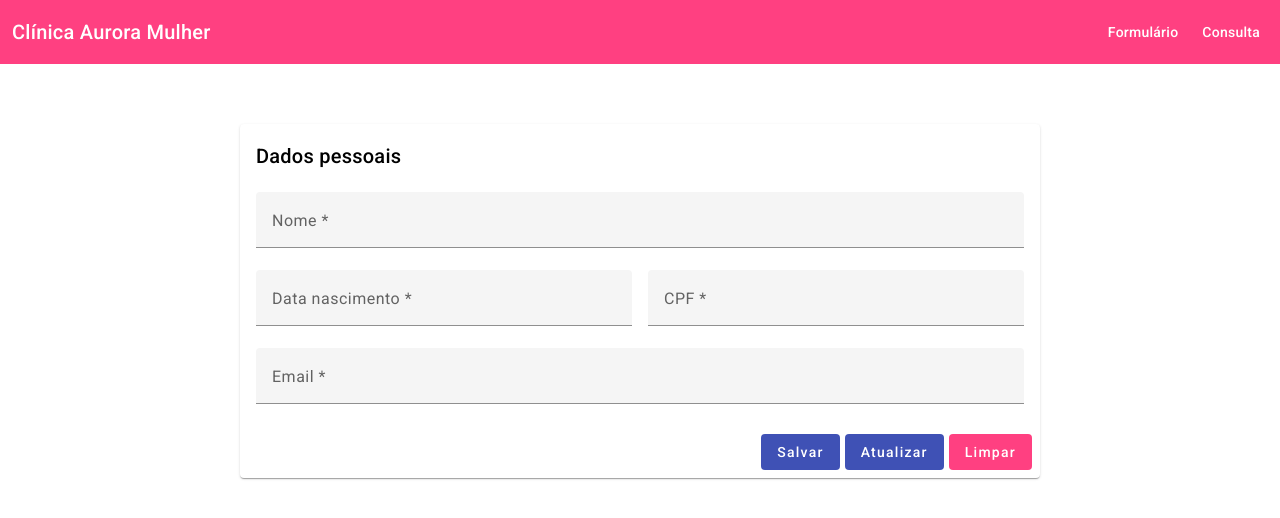
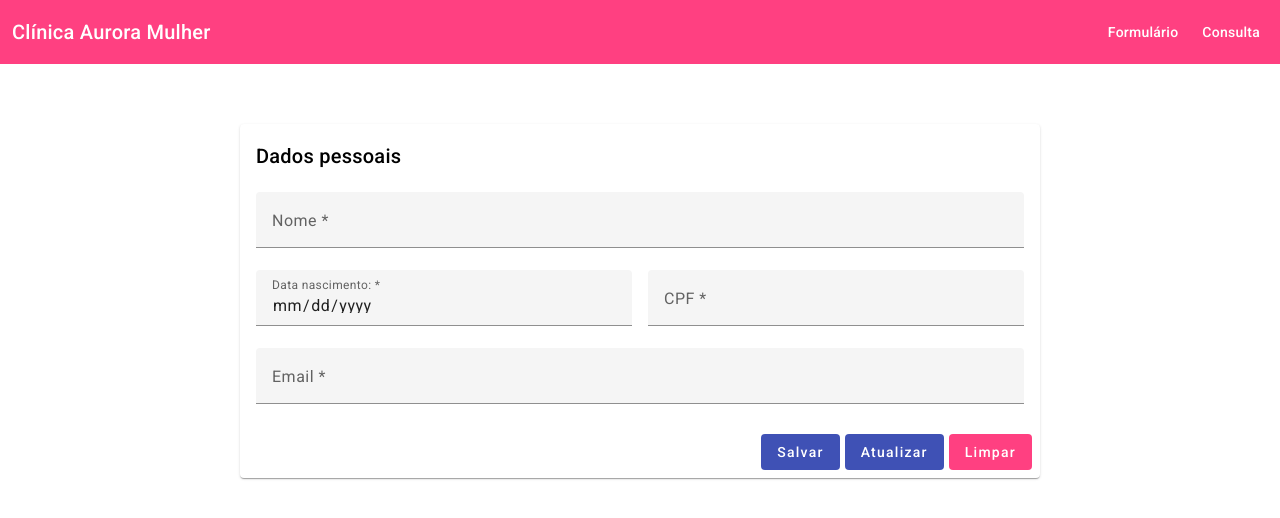
Before and after one commit to BrenoAissa/crud-angular-material, an Angular app: page /cadastro in a window 1280 px wide. Shown: the top 518 px of the page. Built offline with nearby package versions, Linux system fonts and the light colour scheme.

Commit message:
chore(model): add Client class

```diff
--- a/src/app/cadastro/cadastro.component.html
+++ b/src/app/cadastro/cadastro.component.html
@@ -14,27 +14,44 @@
                     <div fxLayout="column" fxLayoutGap="16px">
                         <mat-form-field class="full-width">
                             <mat-label>Nome *</mat-label>
-                            <input matInput type="text" placeholder="Ex: Breno Augusto de Oliveira">
+                            <input matInput
+                                   type="text"
+                                   [(ngModel)]="cliente.nome"
+                                   name="nome"
+                                   placeholder="Ex: Breno Augusto de Oliveira">
                         </mat-form-field>
                     </div>
 
                     <div fxLayout="column" fxLayout.gt-sm="row" fxLayoutGap="16px">
 
                         <mat-form-field fxFlex class="full-width">
-                            <mat-label>Data nascimento *</mat-label>
-                            <input matInput placeholder="00/00/0000">
+                            <mat-label>Data nascimento: *</mat-label>
+                            <input matInput
+                                type="date"
+                                [(ngModel)]="cliente.dataNascimento"
+                                name="dataNascimento"
+                                placeholder="00/00/0000">
                         </mat-form-field>
 
                         <mat-form-field fxFlex class="full-width">
                             <mat-label>CPF *</mat-label>
-                            <input matInput placeholder="Digite seu CPF">
+                            <input
+                                matInput
+                                type="text"
+                                [(ngModel)]="cliente.cpf"
+                                name="cpf"
+                                placeholder="000000000-00">
                         </mat-form-field>
                     </div>
 
                     <div fxLayout="column" fxLayoutGap="16px">
                         <mat-form-field class="full-width">
                             <mat-label>Email *</mat-label>
-                            <input matInput type="email" placeholder="Digite seu email">
+                            <input matInput
+                                type="text"
+                                [(ngModel)]="cliente.email"
+                                name="email"
+                                placeholder="exemplo@exemplo.com">
                         </mat-form-field>
                     </div>
 
@@ -46,7 +63,7 @@
                     fxLayoutAlign="end"
                     fxLayoutGap="5px">
 
-                    <button mat-flat-button color="primary">
+                    <button mat-flat-button color="primary" type="submit">
                         Salvar
                     </button>
 
--- a/src/app/cadastro/cadastro.component.ts
+++ b/src/app/cadastro/cadastro.component.ts
@@ -5,6 +5,7 @@ import { FormsModule } from '@angular/forms';
 import { MatFormFieldModule } from '@angular/material/form-field';
 import { MatInputModule } from '@angular/material/input';
 import { MatButtonModule } from '@angular/material/button';
+import { Cliente } from './cliente';
 
 @Component({
   selector: 'app-cadastro',
@@ -18,5 +19,5 @@ import { MatButtonModule } from '@angular/material/button';
   styleUrl: './cadastro.component.scss'
 })
 export class CadastroComponent {
-
+  cliente: Cliente = Cliente.newCliente();
 }
--- /dev/null
+++ b/src/app/cadastro/cliente.ts
@@ -0,0 +1,15 @@
+import { v4 as uuid } from 'uuid';
+
+export class Cliente{
+    id? : string;
+    nome? : string;
+    cpf? : string;
+    dataNascimento? : string;
+    email? : string;
+
+    static newCliente(){
+        const cliente = new Cliente();
+        cliente.id = uuid();
+        return cliente;
+    }
+}
```
